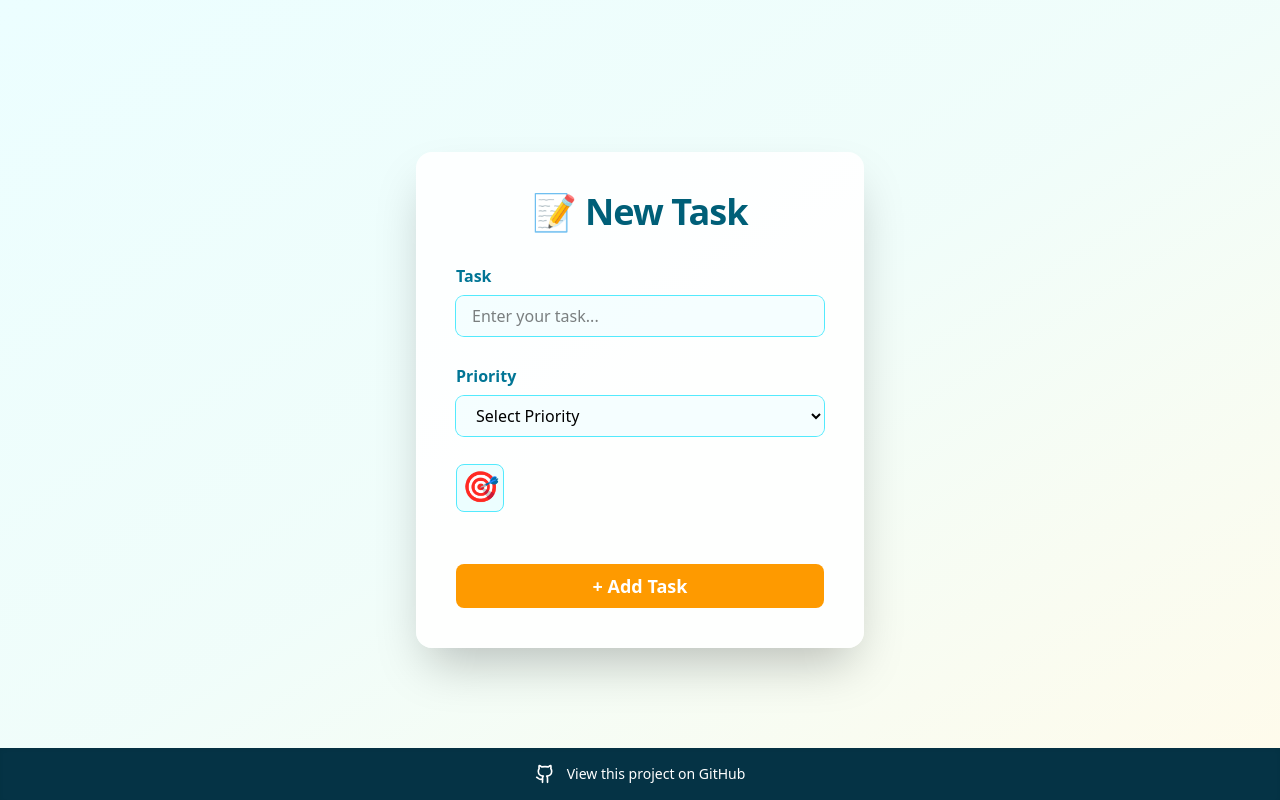
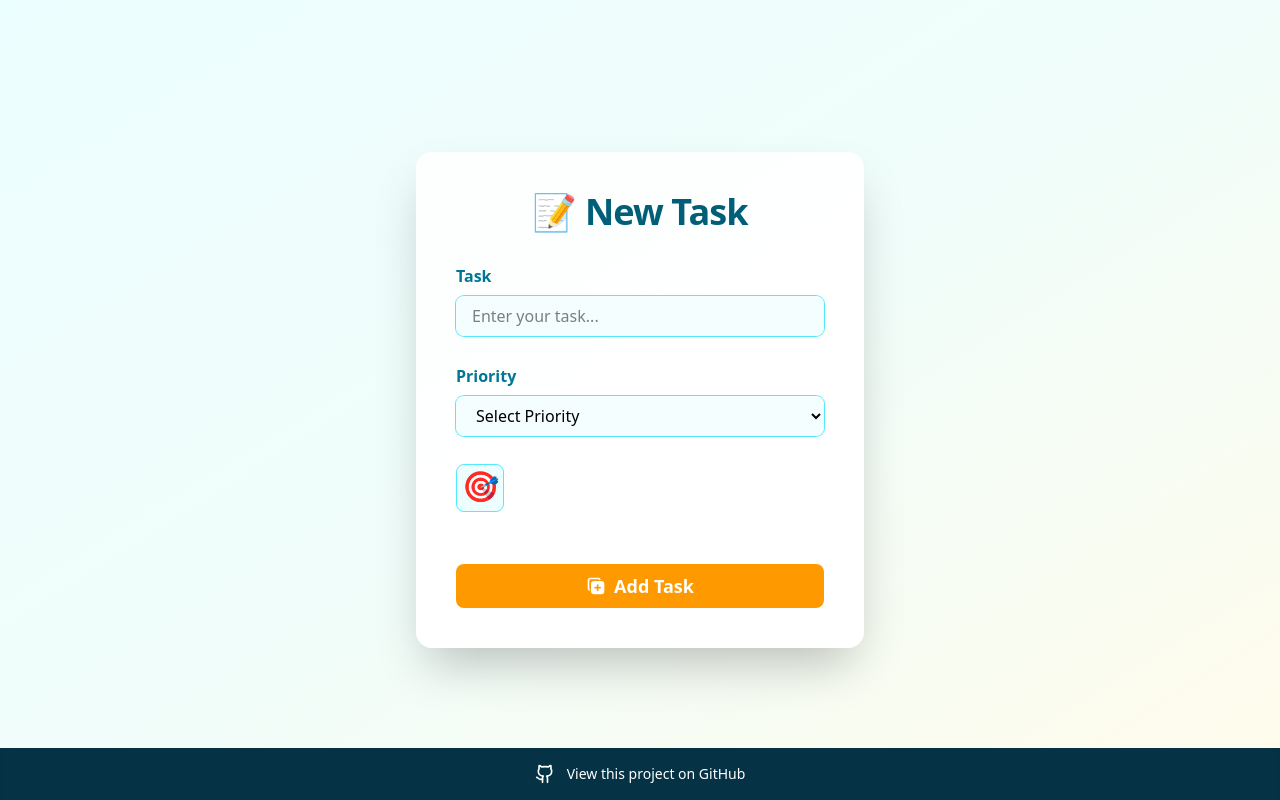
Before and after one commit to ravikanttarare95/day-planner, a React (Vite) app: page /new_task in a window 1280 px wide. Built offline with nearby package versions, Linux system fonts and the light colour scheme.

Commit message:
Add Icon

```diff
--- a/package.json
+++ b/package.json
@@ -17,6 +17,7 @@
     "react": "^19.1.1",
     "react-dom": "^19.1.1",
     "react-hot-toast": "^2.6.0",
+    "react-icons": "^5.5.0",
     "react-router": "^7.8.2"
   },
   "devDependencies": {
--- a/src/views/App.jsx
+++ b/src/views/App.jsx
@@ -5,6 +5,7 @@ import { useNavigate } from "react-router";
 import Button from "./../components/Button";
 import logo from "./../../public/logo.png";
 import Footer from "./../components/Footer";
+import { TbCopyPlusFilled } from "react-icons/tb";
 
 function App() {
   const navigate = useNavigate();
@@ -47,7 +48,13 @@ function App() {
                 You haven’t planned your day. Start by adding your first task!
               </p>
               <Button
-                btnTitle="+ New Task"
+                btnTitle={
+                  <div className="flex justify-center items-center gap-2">
+                    {" "}
+                    <TbCopyPlusFilled className="text-xl" />
+                    <span>New Task</span>
+                  </div>
+                }
                 onBtnClick={goToAddTask}
                 customStyle="bg-amber-500 hover:bg-amber-600"
               />
@@ -56,7 +63,13 @@ function App() {
         ) : (
           <div className="relative rounded-xl bg-white shadow-2xl border border-cyan-100 p-5 sm:p-10 h-[480px] overflow-y-auto">
             <Button
-              btnTitle="+ New Task"
+              btnTitle={
+                <div className="flex justify-center items-center gap-2">
+                  {" "}
+                  <TbCopyPlusFilled className="text-xl" />
+                  <span>New Task</span>
+                </div>
+              }
               onBtnClick={goToAddTask}
               customStyle="fixed bottom-10 right-6 sm:right-8 z-50 text-lg"
             />
--- a/src/views/NewTask.jsx
+++ b/src/views/NewTask.jsx
@@ -5,6 +5,7 @@ import axios from "axios";
 import { useNavigate } from "react-router";
 import toast, { Toaster } from "react-hot-toast";
 import Footer from "./../components/Footer";
+import { TbCopyPlusFilled } from "react-icons/tb";
 
 function NewTodo() {
   const [newtask, setNewTask] = useState({
@@ -89,7 +90,13 @@ function NewTodo() {
           </div>
 
           <Button
-            btnTitle="+ Add Task"
+            btnTitle={
+              <div className="flex justify-center items-center gap-2">
+                {" "}
+                <TbCopyPlusFilled className="text-xl" />
+                <span>Add Task</span>
+              </div>
+            }
             customStyle="w-full text-lg bg-amber-500 hover:bg-amber-600"
             onBtnClick={addTask}
           />
```
Also changed, not shown: 1 other file (tests, documents, lock files or other folders).
